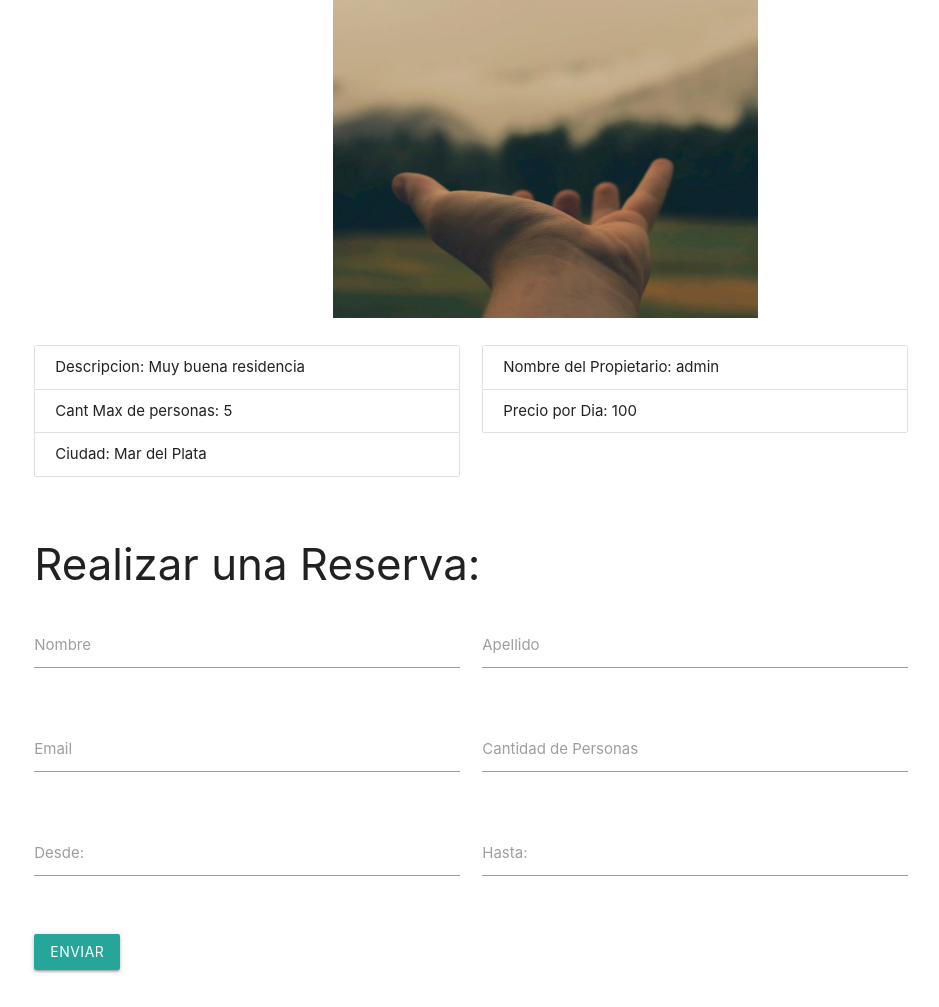
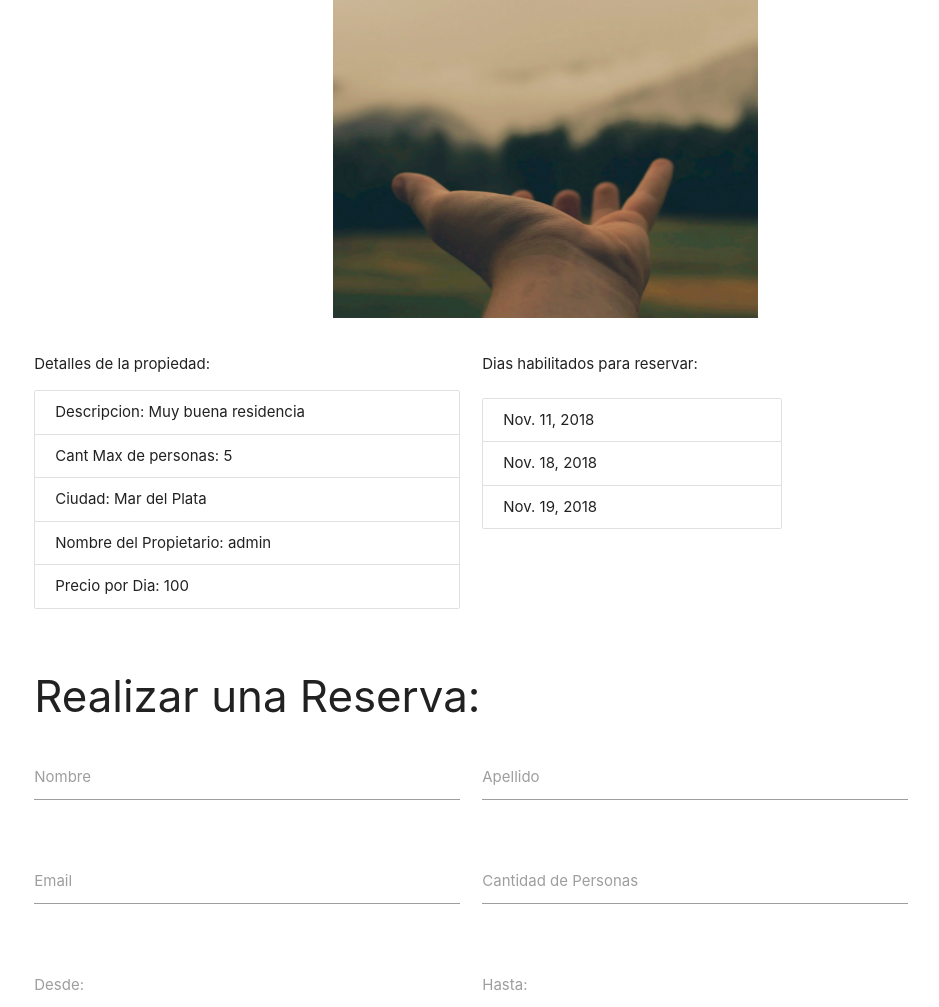
Before and after one commit to FacundoLastra/ErcoliBnB, a Django app: page /prop/1 in a window 1280 px wide. Shown: the part 221-1228 px from the top of the page, without its empty margins (169-1108 px from the left). Run offline with Django 3.2, Linux system fonts and the light colour scheme; data comes from the database, SQL or seed files in the repository; both versions use the stored data as it was after the commit; some libraries are stand-ins or nearby versions.

Commit message:
agregados dias habiles para reservar

```diff
--- a/rents/static/css/style.css
+++ b/rents/static/css/style.css
@@ -24,3 +24,8 @@ span.card-title {
     margin-left: 5rem;
     margin-top: 5rem;
 }
+.days {
+    overflow: scroll;
+    width: 20rem;
+    height: 15rem;
+}
--- a/rents/templates/rents/propInfo.html
+++ b/rents/templates/rents/propInfo.html
@@ -16,17 +16,24 @@
 </div>
 <div class="row">
     <div class="col s6">
+        <p>Detalles de la propiedad:</p>
         <ul class="collection">
             <li class="collection-item">Descripcion: {{propInfo.description}} </li>
             <li class="collection-item">Cant Max de personas: {{propInfo.maxGuests}}</li>
             <li class="collection-item">Ciudad: {{propInfo.city}}</li>
+            <li class="collection-item">Nombre del Propietario: {{propInfo.owner}} </li>
+            <li class="collection-item">Precio por Dia: {{propInfo.dailyPrice}}</li>
           </ul>
     </div>
     <div class="col s6">
-        <ul class="collection">
-            <li class="collection-item">Nombre del Propietario: {{propInfo.owner}} </li>
-            <li class="collection-item">Precio por Dia: {{propInfo.dailyPrice}}</li>
-          </ul>
+        <p>Dias habilitados para reservar:</p>
+        <div class="days">
+            <ul class="collection">
+                {% for propDay in propDays %}
+                    <li class="collection-item">{{propDay.date}}</li>
+                {% endfor %}
+            </ul>
+        </div>
     </div>
 </div>
 <div class="row">
--- a/rents/views.py
+++ b/rents/views.py
@@ -37,9 +37,10 @@ def index(request):
 def detail(request, propid):
     try:
         propInfo = Prop.objects.get(id=propid)
+        propDays = ReservationDate.objects.filter(prop=propInfo, reservation=None)
     except Prop.DoesNotExist:
         raise Http404("No existe la propiedad")
-    return render(request, 'rents/propInfo.html', {'propInfo': propInfo})
+    return render(request, 'rents/propInfo.html', {'propInfo': propInfo,'propDays': propDays})
 
 
 def reserveProp(request):
```
Also changed, not shown: db.sqlite3.
